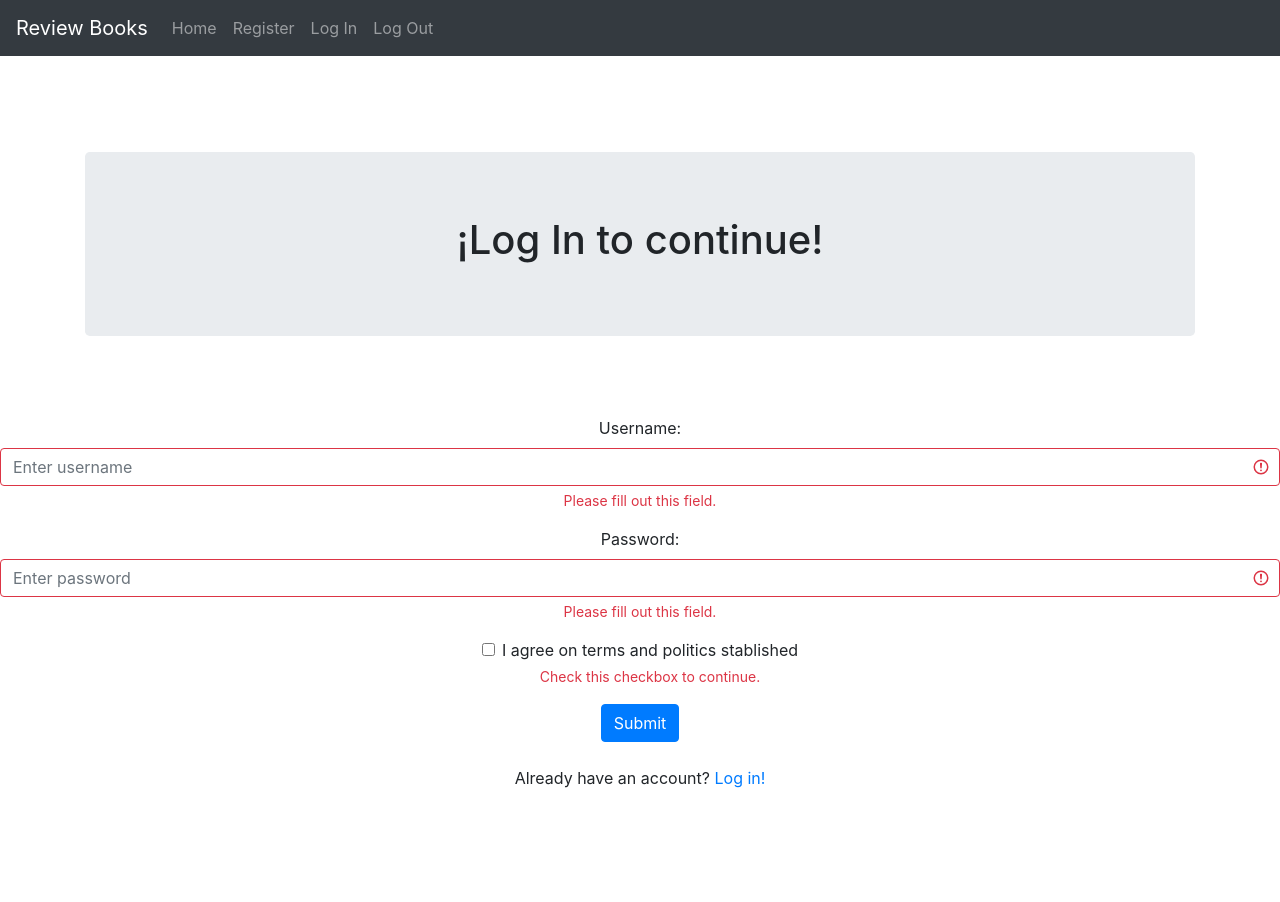
After one commit to today-is-cinthia/cs50w-project1, a Flask app: template templates/login.html in a window 1280 px wide. The commit adds this page. Run offline with Flask 2, Linux system fonts and the light colour scheme; the template is opened without the code that fills it, so the values that code supplies are empty.

Commit message:
login proceso

```diff
--- a/application.py
+++ b/application.py
@@ -55,3 +55,9 @@ def register():
 
     else:
         return render_template("register.html")
+
+
+# @app.route("/login")
+# def login():
+    # session.clear()
+    # if request.method == "POST":
--- /dev/null
+++ b/templates/login.html
@@ -0,0 +1,44 @@
+{% extends "layout.html" %}
+
+{% block title %}
+Log In
+{% endblock %}
+
+{% block body %}
+
+<center>
+    <div class="container">
+        <div class="jumbotron">
+            <h1>¡Log In to continue!</h1>
+        </div>
+    </div>
+
+    <form action="/register" class="was-validated" method="post">
+        <div class="form-group">
+            <br><br><label for="uname">Username:</label>
+            <input type="text" class="form-control" id="uname" placeholder="Enter username" name="username" required>
+            <div class="valid-feedback">Valid.</div>
+            <div class="invalid-feedback">Please fill out this field.</div>
+        </div>
+        <div class="form-group">
+            <label for="pwd">Password:</label>
+            <input type="password" class="form-control" id="pwd" placeholder="Enter password" name="password" required>
+            <div class="valid-feedback">Valid.</div>
+            <div class="invalid-feedback">Please fill out this field.</div>
+        </div>
+        <div class="form-group form-check">
+            <label class="form-check-label">
+                <input class="form-check-input" type="checkbox" name="remember" required> I agree on terms and politics
+                stablished
+                <div class="valid-feedback">Valid.</div>
+                <div class="invalid-feedback">Check this checkbox to continue.</div>
+            </label>
+        </div>
+        <button type="submit" class="btn btn-primary">Submit</button><br><br>
+        <p>Already have an account? <a href="/login">Log in!</a></p><br><br><br><br>
+
+
+    </form>
+</center>
+
+{% endblock %}
--- a/templates/register.html
+++ b/templates/register.html
@@ -1,7 +1,7 @@
 {% extends "layout.html" %}
 
 {% block title %}
-Registro
+Register
 {% endblock %}
 
 {% block body %}
```
Also changed, not shown: 2 other files.
